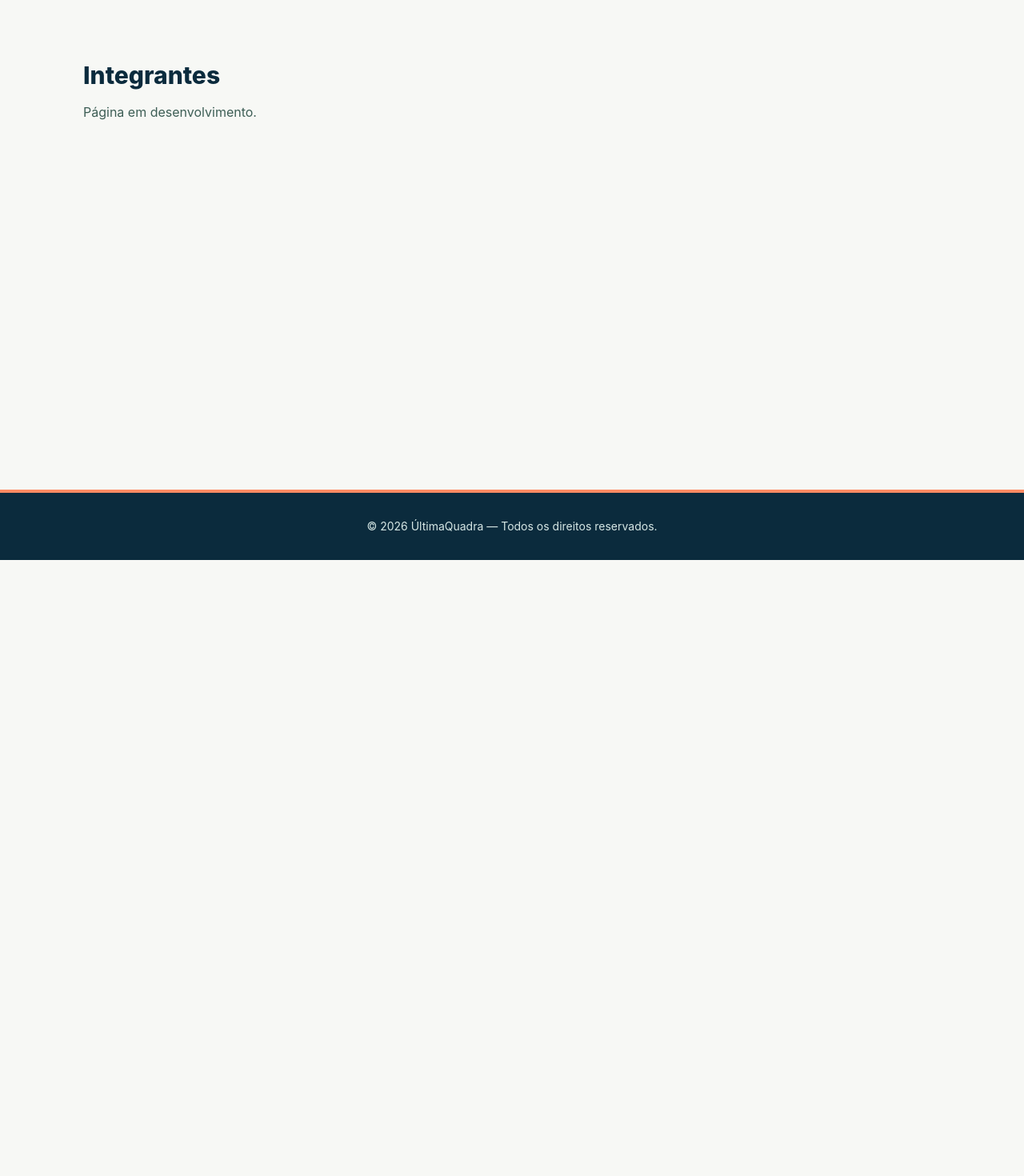
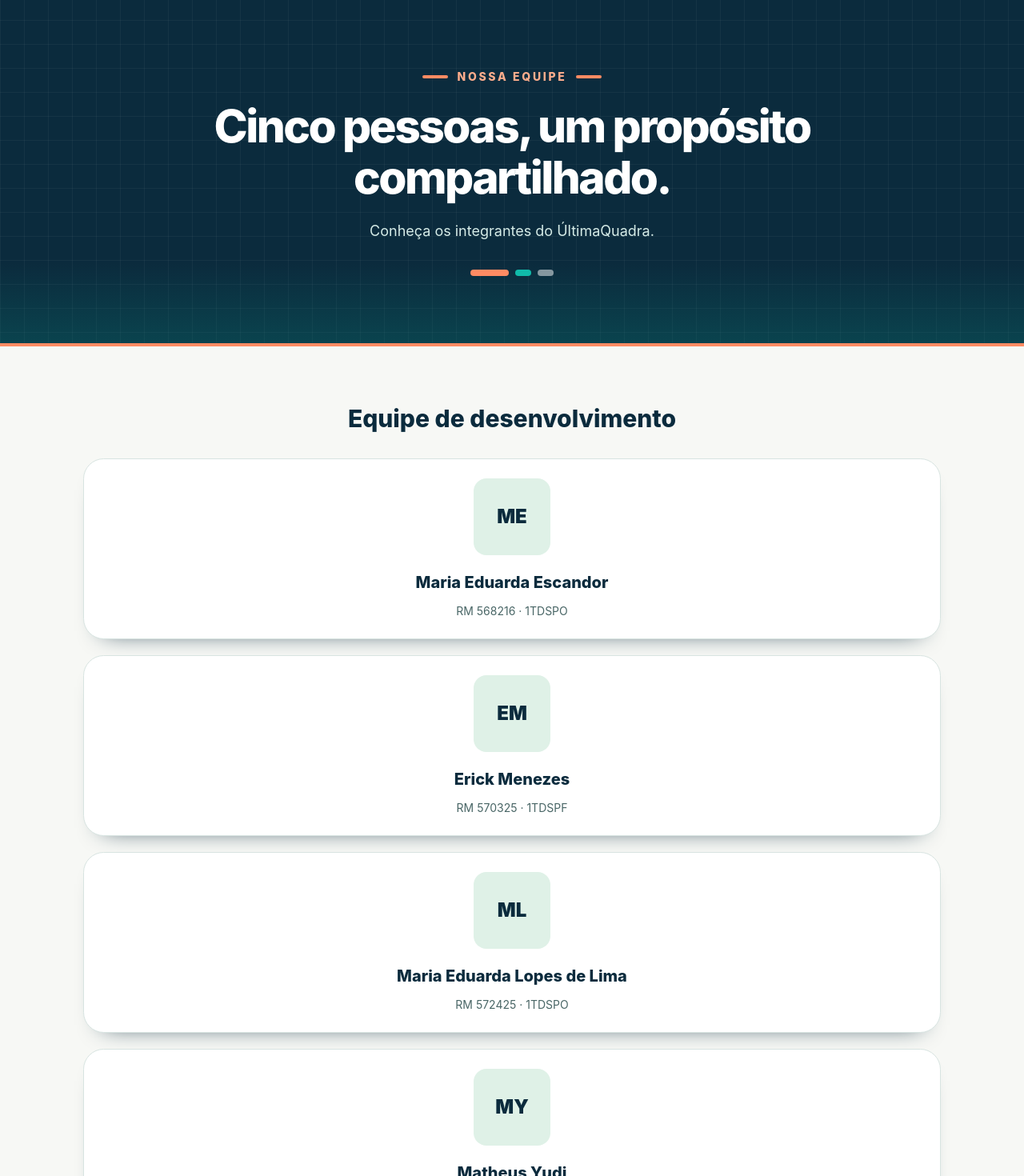
Before and after one commit to nicolaspk/ultimaquadra-front-gs2-2026, a React (Vite) app in the folder my-app/: page /integrantes in a window 1280 px wide. Shown: the part 100-1570 px from the top of the page at 80% size. Before the commit the page ends 800 px from the top, so only its background shows below. Built offline with nearby package versions, Linux system fonts and the light colour scheme.

Commit message:
feat: apresenta dados dos integrantes

```diff
--- a/my-app/src/routes/Integrantes/index.tsx
+++ b/my-app/src/routes/Integrantes/index.tsx
@@ -1,10 +1,38 @@
 import Container from '../../components/Container/Container';
+import TituloPagina from '../../components/TituloPagina/TituloPagina';
+
+type Integrante = {
+  nome: string; rm: string; turma: string; iniciais: string;
+  foto: string; github: string; linkedin: string;
+};
+
+const integrantes: Integrante[] = [
+  { nome: 'Maria Eduarda Escandor', rm: '568216', turma: '1TDSPO', iniciais: 'ME', foto: '/assets/equipe/foto-maria1.jpeg', github: 'https://github.com/mariabatistaescandor-gif', linkedin: 'https://www.linkedin.com/in/maria-eduarda-escandor-5b1587359/' },
+  { nome: 'Erick Menezes', rm: '570325', turma: '1TDSPF', iniciais: 'EM', foto: '/assets/equipe/foto-erick.jpeg', github: 'https://github.com/DevErick-658', linkedin: 'https://www.linkedin.com/in/erick-menezes-b53009232/' },
+  { nome: 'Maria Eduarda Lopes de Lima', rm: '572425', turma: '1TDSPO', iniciais: 'ML', foto: '/assets/equipe/foto-maria2.png', github: 'https://github.com/mariaeduardaalima', linkedin: 'https://www.linkedin.com/in/maria-eduarda-lopes-de-lima-1291b6289/' },
+  { nome: 'Matheus Yudi', rm: '571245', turma: '1TDSPF', iniciais: 'MY', foto: '/assets/equipe/matheus.png', github: 'https://github.com/ogmatheus7', linkedin: 'https://www.linkedin.com/in/matheus-yudi7/' },
+  { nome: 'Nicolas Sousa', rm: '574141', turma: '1TDSPH', iniciais: 'NS', foto: '/assets/equipe/foto-nicolas.jpg', github: 'https://github.com/nicolaspk', linkedin: 'https://www.linkedin.com/in/nicolas-sousaa/' },
+];
 
 export default function Integrantes() {
   return (
-    <Container className="py-16 sm:py-20">
-      <h1 className="text-3xl font-extrabold text-[#0b2b3d]">Integrantes</h1>
-      <p className="mt-4 text-[#3d5e55]">Página em desenvolvimento.</p>
-    </Container>
+    <>
+      <TituloPagina etiqueta="Nossa equipe" titulo="Cinco pessoas, um propósito compartilhado." descricao="Conheça os integrantes do ÚltimaQuadra." />
+      <section className="bg-[#f7f8f5] py-14 sm:py-18">
+        <Container>
+          <h2 className="mb-8 text-center text-3xl font-extrabold text-[#0b2b3d]">Equipe de desenvolvimento</h2>
+          <div className="grid gap-5">
+            {integrantes.map((integrante) => (
+              <article key={integrante.rm} className="flex min-w-0 flex-col items-center rounded-[1.6rem] border border-[#d8e4e1] bg-white p-6 shadow-[0_15px_30px_-25px_#0b2b3d]">
+                <span className="flex size-24 items-center justify-center rounded-2xl bg-[#dff1e7] text-2xl font-black text-[#0b2b3d]">{integrante.iniciais}</span>
+                <h3 className="mt-5 text-center text-xl font-extrabold text-[#0b2b3d]">{integrante.nome}</h3>
+                <p className="mt-3 text-sm text-[#496666]">RM {integrante.rm} · {integrante.turma}</p>
+
+              </article>
+            ))}
+          </div>
+        </Container>
+      </section>
+    </>
   );
 }
```
